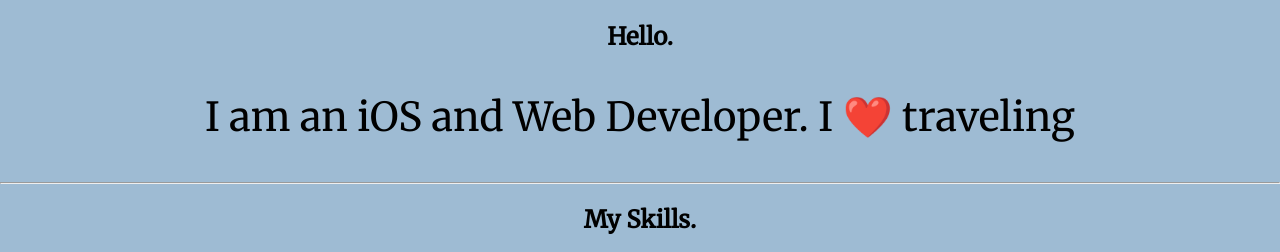
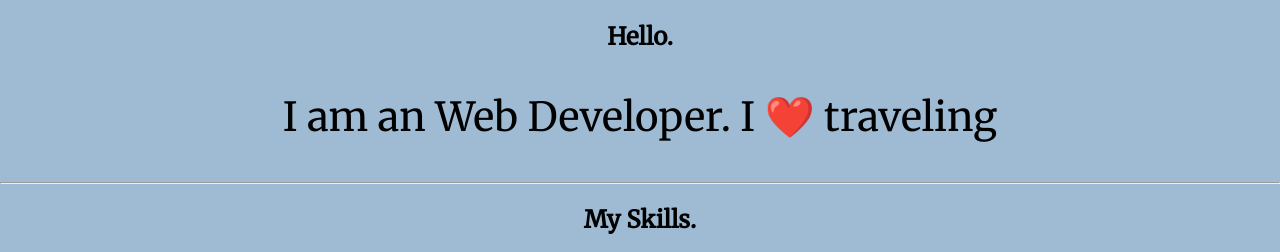
Before and after one commit to shivatej1998/m, a plain HTML site: page index.html in a window 1280 px wide. Shown: the part 1071-1323 px from the top of the page. Drawn offline with Linux system fonts and the light colour scheme.

Commit message:
Update index.html

```diff
--- a/index.html
+++ b/index.html
@@ -20,7 +20,7 @@
         <div class="profile">
           <img class="shiv"src="shiva.jpg" alt="shiva-profile-img">
           <h2>Hello.</h2>
-          <p class="intro">I am an iOS and Web Developer.  I ❤️ traveling</p>
+          <p class="intro">I am an Web Developer.  I ❤️ traveling</p>
         </div>
         <hr>
         <div class="skills">
```
